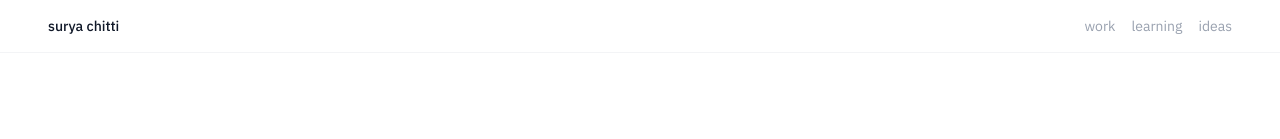
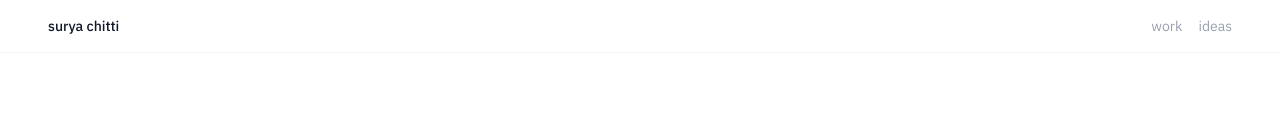
Before and after one commit to codechitti216/codechitti216.github.io, a React (Vite) app: page / in a window 1280 px wide. Shown: the top 139 px of the page. Built offline with nearby package versions, Linux system fonts and the light colour scheme.

Commit message:
Remove Learning from main navigation. Keep as private tool at /learning.

```diff
--- a/src/components/Layout.jsx
+++ b/src/components/Layout.jsx
@@ -6,7 +6,6 @@ const Layout = ({ children }) => {
   const navigation = [
     { name: 'Home', href: '/' },
     { name: 'Work', href: '/notes' },
-    { name: 'Learning', href: '/learning' },
     { name: 'Ideas', href: '/ideas' },
   ];
 
```
